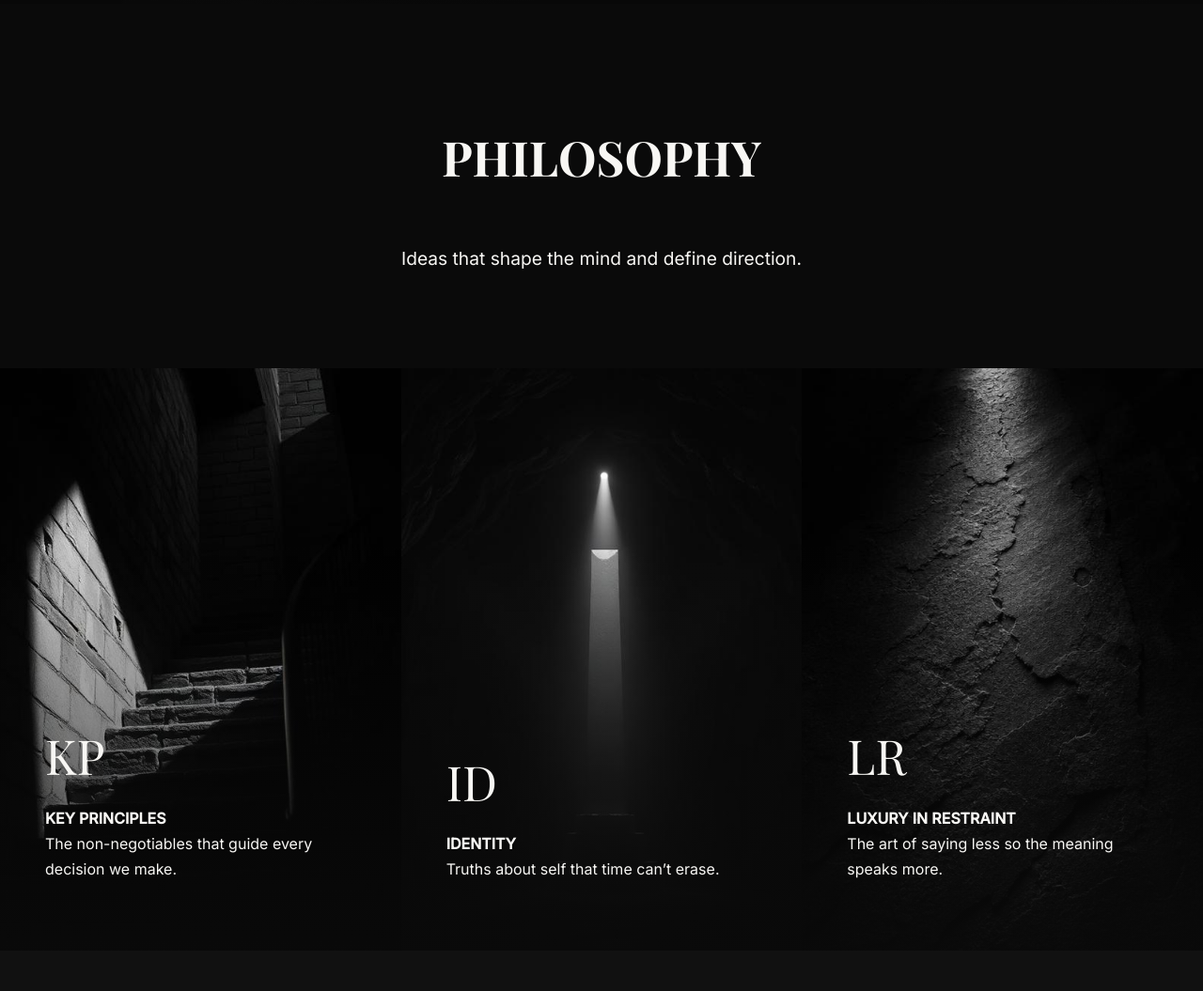
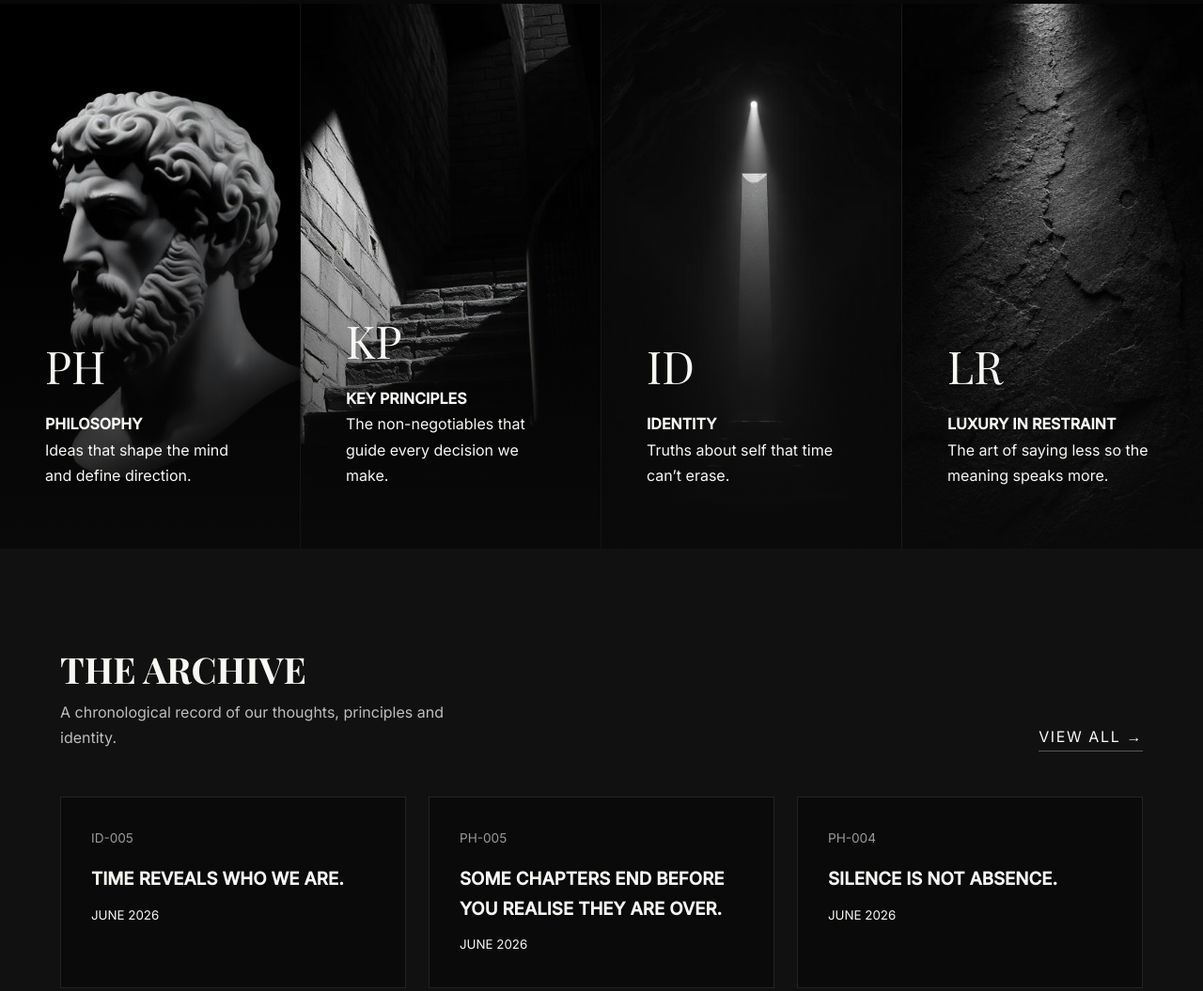
Before and after one commit to Vknellore/JFJF-, a plain HTML site: page index.html in a window 1280 px wide. Shown: the part 816-1871 px from the top of the page at 94% size. Drawn offline with nearby package versions, Linux system fonts and the light colour scheme.

Commit message:
Refactor pillars section styles and comments
Updated styles for pillars section and adjusted footer comments.

```diff
--- a/index.html
+++ b/index.html
@@ -96,40 +96,41 @@
             transform: translateY(-4px);
         }
 
-        /* PILLARS */
-        section { padding: 120px 5% 100px; }
-
+        /* FOUR PILLARS - NOW MATCHING ORIGINAL */
         .pillars {
             display: grid;
-            grid-template-columns: repeat(auto-fit, minmax(340px, 1fr));
+            grid-template-columns: repeat(auto-fit, minmax(320px, 1fr));
             gap: 0;
         }
 
         .pillar {
-            min-height: 620px;
+            min-height: 580px;
             background-size: cover;
             background-position: center;
-            padding: 4.5rem 3rem;
+            padding: 4rem 3rem;
             position: relative;
             display: flex;
             flex-direction: column;
             justify-content: flex-end;
             transition: transform 0.7s cubic-bezier(0.23,1,0.32,1);
+            border-right: 1px solid rgba(248,247,244,0.08);
         }
 
-        .pillar:hover { transform: scale(1.018); }
+        .pillar:last-child { border-right: none; }
+
+        .pillar:hover { transform: scale(1.015); }
 
         .pillar::after {
             content: '';
             position: absolute;
             inset: 0;
-            background: linear-gradient(transparent 30%, rgba(10,10,10,0.92));
+            background: linear-gradient(transparent 35%, rgba(10,10,10,0.9));
         }
 
         .pillar-content { position: relative; z-index: 2; }
-        .pillar-label { font-size: 3.2rem; margin-bottom: 0.6rem; }
+        .pillar-label { font-size: 3rem; margin-bottom: 0.5rem; }
 
-        /* ARCHIVE - MATCHED TO YOUR MOCKUP */
+        /* ARCHIVE */
         #archive {
             background: #111;
             padding: 6rem 5% 5rem;
@@ -160,7 +161,7 @@
             transform: translateY(-8px);
         }
 
-        /* FOOTER - MATCHED TO MOCKUP */
+        /* FOOTER */
         footer {
             background: #000;
             padding: 4rem 5% 2.5rem;
@@ -181,12 +182,6 @@
             text-decoration: none;
             margin-bottom: 0.8rem;
             opacity: 0.75;
-        }
-
-        .socials a {
-            color: inherit;
-            text-decoration: none;
-            margin-right: 1.5rem;
         }
     </style>
 </head>
@@ -216,16 +211,17 @@
         </div>
     </section>
 
-    <!-- PHILOSOPHY -->
-    <section id="philosophy">
-        <h2 class="serif" style="font-size:3.2rem;text-align:center;margin-bottom:3rem;">PHILOSOPHY</h2>
-        <div style="max-width:720px;margin:0 auto;text-align:center;font-size:1.2rem;">
-            <p>Ideas that shape the mind and define direction.</p>
+    <!-- FOUR PILLARS SECTION (NOW WITH PH) -->
+    <div class="pillars">
+        <!-- PH -->
+        <div class="pillar" id="philosophy" style="background-image: url('card-philosophy.jpg');">
+            <div class="pillar-content">
+                <div class="pillar-label serif">PH</div>
+                <p><strong>PHILOSOPHY</strong><br>Ideas that shape the mind and define direction.</p>
+            </div>
         </div>
-    </section>
 
-    <!-- PILLARS -->
-    <div class="pillars">
+        <!-- KP -->
         <div class="pillar" id="principles" style="background-image: url('card-principles.jpg');">
             <div class="pillar-content">
                 <div class="pillar-label serif">KP</div>
@@ -233,6 +229,7 @@
             </div>
         </div>
 
+        <!-- ID -->
         <div class="pillar" id="identity" style="background-image: url('card-identity.jpg');">
             <div class="pillar-content">
                 <div class="pillar-label serif">ID</div>
@@ -240,6 +237,7 @@
             </div>
         </div>
 
+        <!-- LR -->
         <div class="pillar" id="restraint" style="background-image: url('card-restraint.jpg');">
             <div class="pillar-content">
                 <div class="pillar-label serif">LR</div>
```
